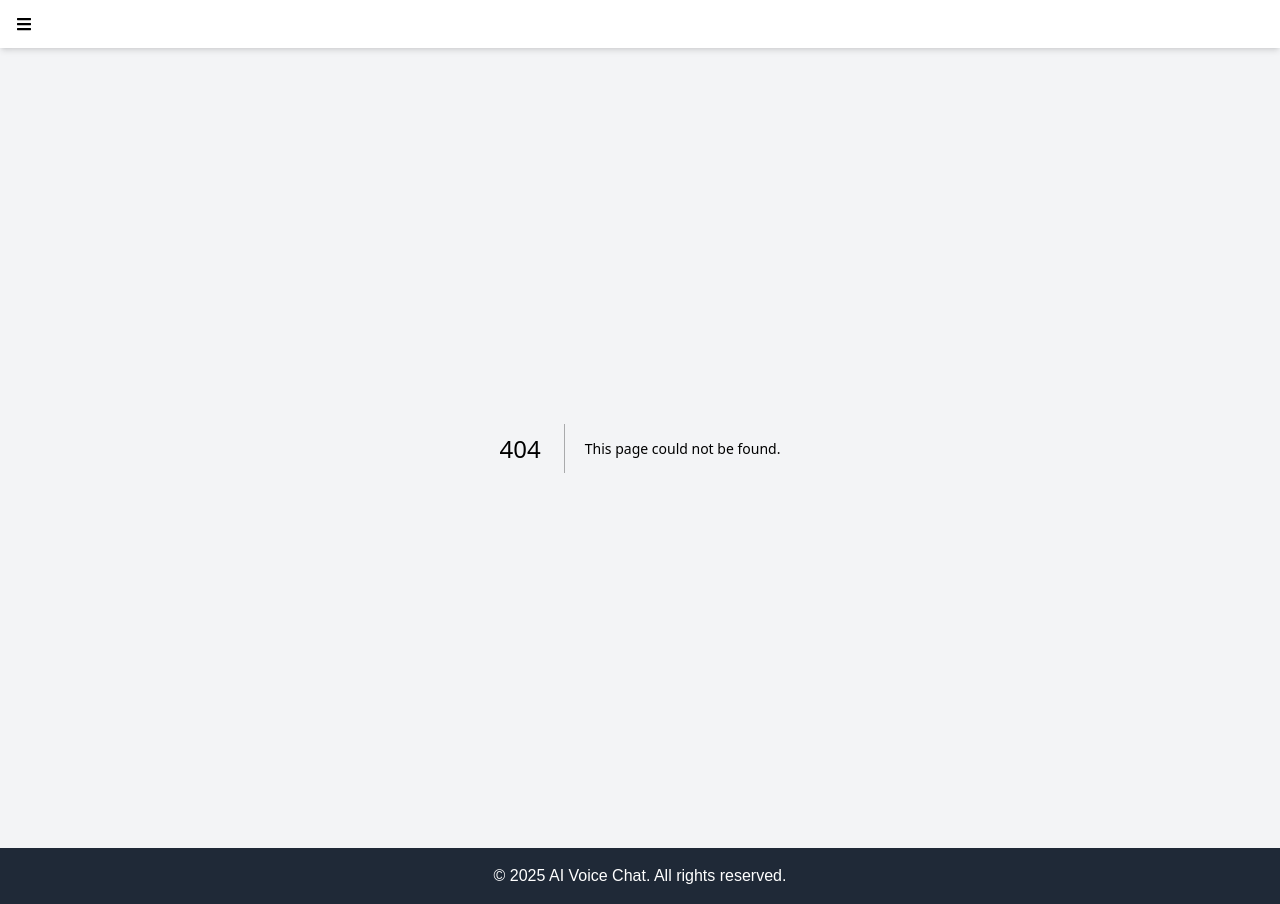
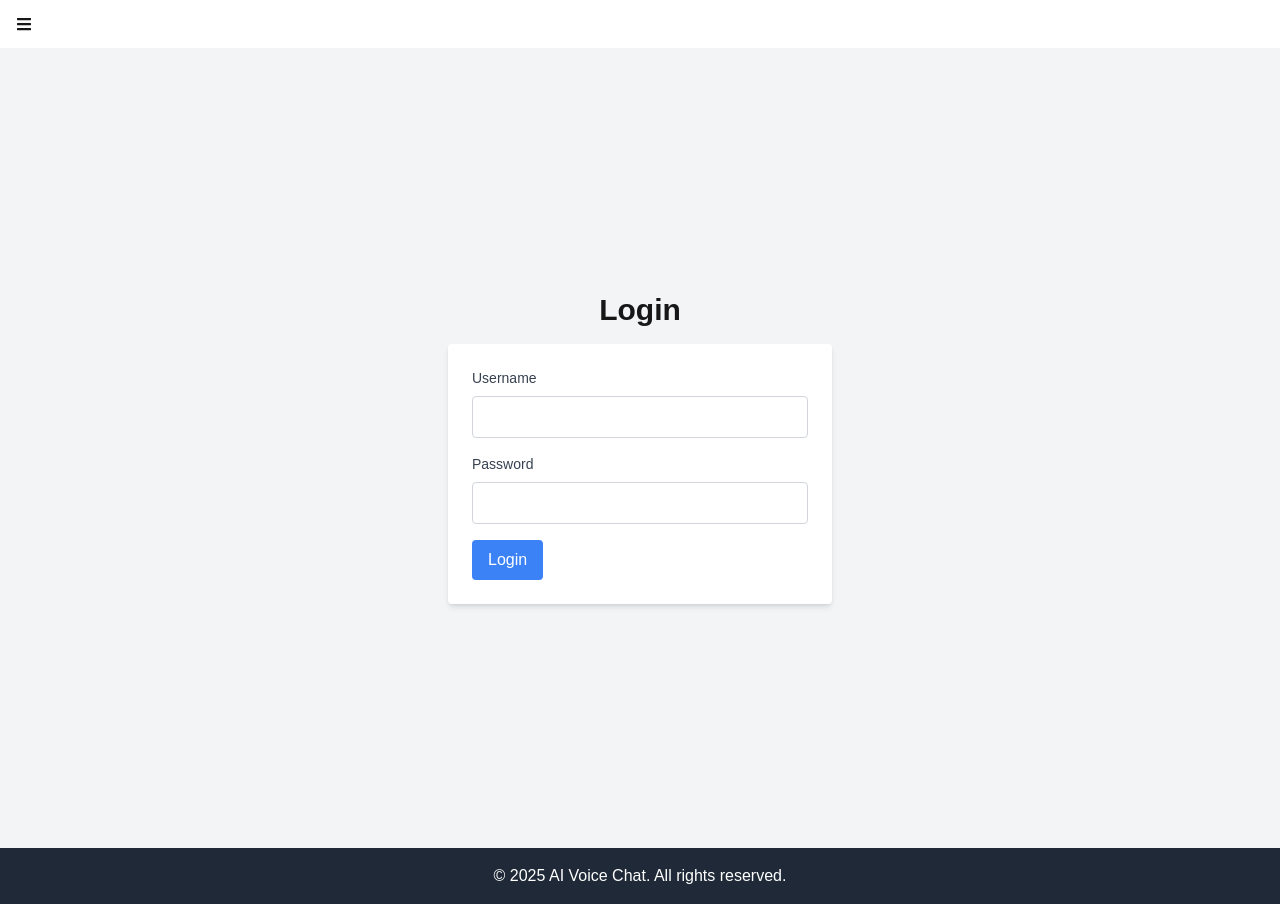
Before and after one commit to M-yoshimura-ML/next-ai-voice-chat, a Next.js app: page /login in a window 1280 px wide. Before the commit this address had no page. Built offline with nearby package versions, Linux system fonts and the light colour scheme.

Commit message:
Add Login UI & AuthContextProvider with dummy data

```diff
--- a/src/app/layout.tsx
+++ b/src/app/layout.tsx
@@ -3,6 +3,7 @@ import { Geist, Geist_Mono } from "next/font/google";
 import "./globals.css";
 import MainLayout from "@/components/layout/MainLayout";
 import MenuContextProvider, { MenuContext } from "@/context/MenuContext";
+import { AuthProvider } from "@/context/AuthContext";
 
 const geistSans = Geist({
   variable: "--font-geist-sans",
@@ -27,11 +28,13 @@ export default function RootLayout({
   return (
     <html lang="en">
       <body className={`${geistSans.variable} ${geistMono.variable}`}>
-        <MenuContextProvider>
-          <MainLayout>
-            {children}
-          </MainLayout>
-        </MenuContextProvider>
+        <AuthProvider>
+          <MenuContextProvider>
+            <MainLayout>
+              {children}
+            </MainLayout>
+          </MenuContextProvider>
+        </AuthProvider>
       </body>
     </html>
   );
--- /dev/null
+++ b/src/app/login/page.tsx
@@ -0,0 +1,49 @@
+"use client";
+
+import React, { useState } from "react";
+import { useAuth } from "@/context/AuthContext";
+
+export default function Login() {
+    const { login } = useAuth();
+    const [username, setUsername] = useState("");
+    const [password, setPassword] = useState("");
+    const [error, setError] = useState<string | null>(null);
+
+    const handleSubmit = async (e: React.FormEvent) => {
+        e.preventDefault();
+        setError(null);
+
+        const success = await login(username, password);
+        if (!success) {
+            setError("Invalid username or password");
+        }
+    };
+
+    return (
+        <div className="flex flex-col items-center justify-center min-h-screen bg-gray-100">
+        <h1 className="text-3xl font-bold mb-4">Login</h1>
+        <form onSubmit={handleSubmit} className="bg-white p-6 rounded shadow-md w-96">
+            <div className="mb-4">
+                <label htmlFor="username" className="block text-sm font-medium text-gray-700 mb-2">Username</label>
+                <input
+                    type="text"
+                    id="username"
+                    value={username}
+                    onChange={(e) => setUsername(e.target.value)}
+                    className="border border-gray-300 rounded p-2 w-full" />
+            </div>
+            <div className="mb-4">
+                <label htmlFor="password" className="block text-sm font-medium text-gray-700 mb-2">Password</label>
+                <input
+                    type="password"
+                    id="password"
+                    value={password}
+                    onChange={(e) => setPassword(e.target.value)}
+                    className="border border-gray-300 rounded p-2 w-full" />
+            </div>
+            {error && <p className="text-red-500 text-sm mb-4">{error}</p>}
+            <button type="submit" className="bg-blue-500 text-white py-2 px-4 rounded hover:bg-blue-600">Login</button>
+        </form>
+        </div>
+    );
+}
--- /dev/null
+++ b/src/context/AuthContext.tsx
@@ -0,0 +1,54 @@
+"use client";
+
+import { createContext, useContext, useState, ReactNode } from "react";
+import { useRouter } from "next/navigation";
+
+type User = {
+    username: string;
+};
+
+type AuthContextType = {
+    user: User | null;
+    login: (username: string, password: string) => Promise<boolean>;
+    logout: () => void;
+};
+
+const AuthContext = createContext<AuthContextType | undefined>(undefined);
+
+export const AuthProvider = ({ children }: { children: ReactNode }) => {
+    const [user, setUser] = useState<User | null>(null);
+    const router = useRouter();
+
+    const login = async (username: string, password: string): Promise<boolean> => {
+        // 🧪 dummy user（Fixed later to use API）
+        const dummyUser = {
+            username: "testuser",
+            password: "password123",
+        };
+
+        if (username === dummyUser.username && password === dummyUser.password) {
+            setUser({ username });
+            router.push("/chat");
+            return true;
+        }
+
+        return false;
+    };
+
+    const logout = () => {
+        setUser(null);
+        router.push("/login");
+    };
+
+    return (
+        <AuthContext.Provider value={{ user, login, logout }}>
+            {children}
+        </AuthContext.Provider>
+    );
+};
+
+export const useAuth = (): AuthContextType => {
+    const context = useContext(AuthContext);
+    if (!context) throw new Error("useAuth must be used within an AuthProvider");
+    return context;
+};
```
